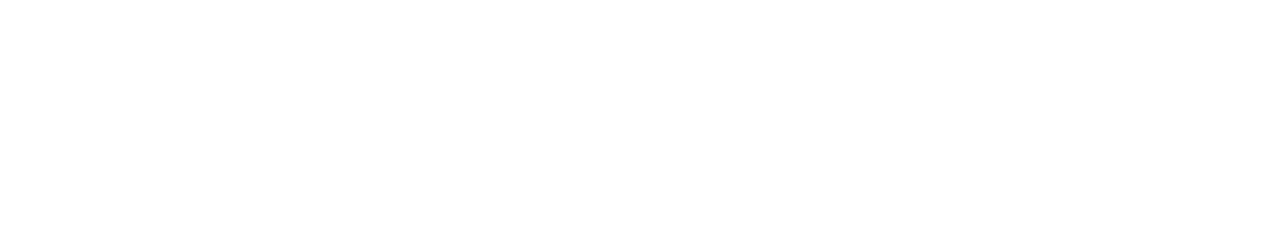
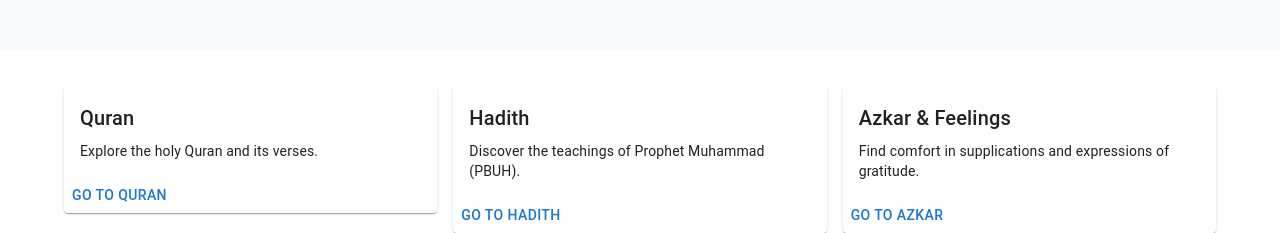
Before and after one commit to Magdy78/nurislam-Islamic-Website, a React (Create React App) app: page / in a window 1280 px wide. Shown: the part 1464-1697 px from the top of the page. Before the commit the page ends 1110 px from the top, so only its background shows below. Built offline with nearby package versions, Linux system fonts and the light colour scheme; no server answers.

Commit message:
New Video Added and some Cards

```diff
--- a/package.json
+++ b/package.json
@@ -13,6 +13,7 @@
     "@testing-library/user-event": "^13.5.0",
     "react": "^18.2.0",
     "react-dom": "^18.2.0",
+    "react-router-dom": "^6.20.1",
     "react-scripts": "5.0.1",
     "styled-components": "^6.1.1",
     "web-vitals": "^2.1.4"
--- a/src/App.js
+++ b/src/App.js
@@ -3,6 +3,8 @@ import './App.css';
 import Navbar from './Components/Navbar/Navbar';
 import HeroSection from './Components/Hero/HeroSection';
 import Discover from './Components/Discover/Discover';
+import GridPage from './Components/Grid/Grid';
+
 
 function App() {
   return (
@@ -10,6 +12,7 @@ function App() {
     <Navbar></Navbar>
     <HeroSection />
     <Discover></Discover>
+    <GridPage></GridPage>
     </div>
   );
 }
--- a/src/Components/Discover/Discover.jsx
+++ b/src/Components/Discover/Discover.jsx
@@ -38,7 +38,14 @@ const Discover = () => {
         </h3>
       </Container>
 
-
+      <iframe
+          width="100%"
+          height="400"
+          src="https://www.youtube.com/embed/3pTs8mpgQqk"
+          title="Pillars Of Islam"
+          frameBorder="0"
+          allowFullScreen
+        ></iframe>
 
     </Box>
 
--- /dev/null
+++ b/src/Components/Grid/Grid.jsx
@@ -0,0 +1,64 @@
+import React from 'react';
+import { Grid, Card, CardContent, Typography, Button, Container } from '@mui/material';
+// import { Link } from 'react-router-dom';
+
+const GridPage = () => {
+  return (
+    <Container>
+      <Grid container spacing={2} sx={{ marginTop: '20px' }}>
+
+        <Grid item xs={12} sm={6} md={4}>
+          <Card>
+            <CardContent>
+              <Typography variant="h6" gutterBottom>
+                Quran
+              </Typography>
+              <Typography variant="body2">
+                Explore the holy Quran and its verses.
+              </Typography>
+            </CardContent>
+            <Button  color="primary">
+              Go to Quran
+            </Button>
+          </Card>
+        </Grid>
+
+
+        <Grid item xs={12} sm={6} md={4}>
+          <Card>
+            <CardContent>
+              <Typography variant="h6" gutterBottom>
+                Hadith
+              </Typography>
+              <Typography variant="body2">
+                Discover the teachings of Prophet Muhammad (PBUH).
+              </Typography>
+            </CardContent>
+            <Button color="primary">
+              Go to Hadith
+            </Button>
+          </Card>
+        </Grid>
+
+
+        <Grid item xs={12} sm={6} md={4}>
+          <Card>
+            <CardContent>
+              <Typography variant="h6" gutterBottom>
+                Azkar & Feelings
+              </Typography>
+              <Typography variant="body2">
+                Find comfort in supplications and expressions of gratitude.
+              </Typography>
+            </CardContent>
+            <Button color="primary">
+              Go to Azkar
+            </Button>
+          </Card>
+        </Grid>
+      </Grid>
+    </Container>
+  );
+};
+
+export default GridPage;
```
Also changed, not shown: src/Components/Navbar/Navbar.jsx (+2 -7 lines), 1 other file (tests, documents, lock files or other folders).
